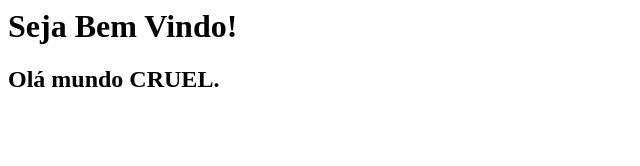
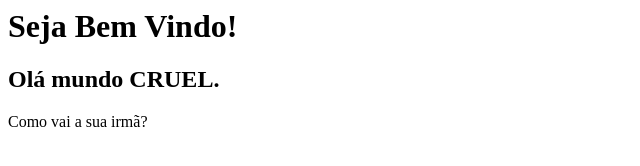
Before and after one commit to picolinorico/senac, a plain HTML site: page index.html in a window 1280 px wide. Shown: the whole page, without its empty margins (0-640 px from the left). Drawn offline with Linux system fonts and the light colour scheme.

Commit message:
Update index.html
irmã

```diff
--- a/index.html
+++ b/index.html
@@ -1,2 +1,3 @@
 <h1>Seja Bem Vindo!</h1>
 <h2>Olá mundo CRUEL.</h2>
+<p>Como vai a sua irmã?</p>
```
